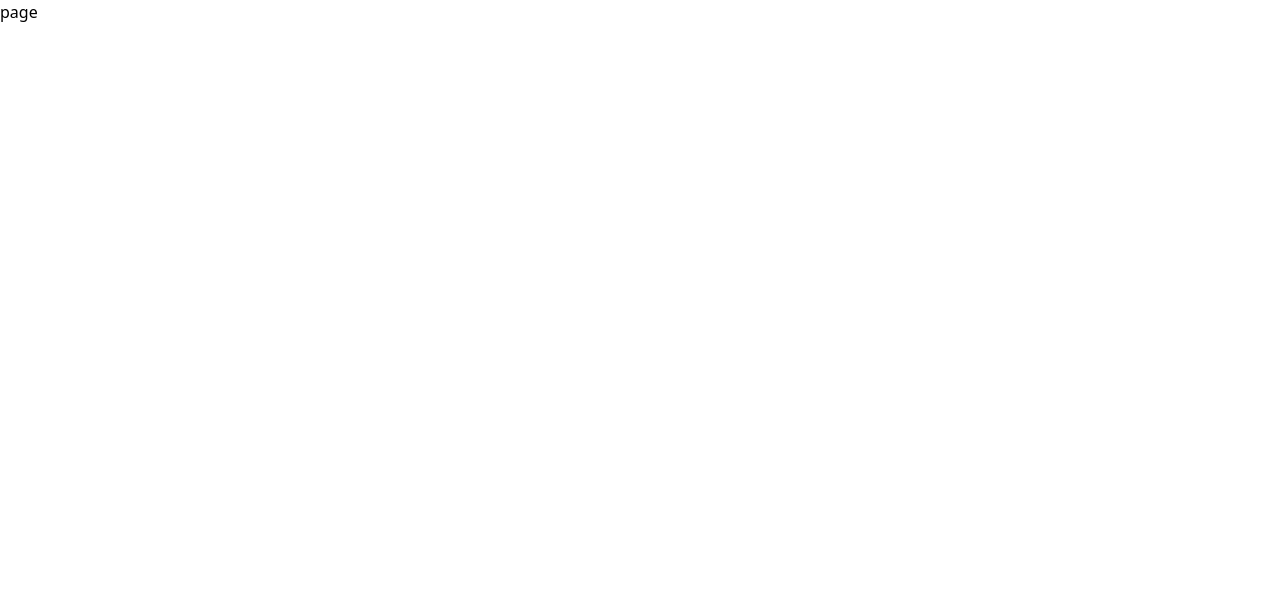
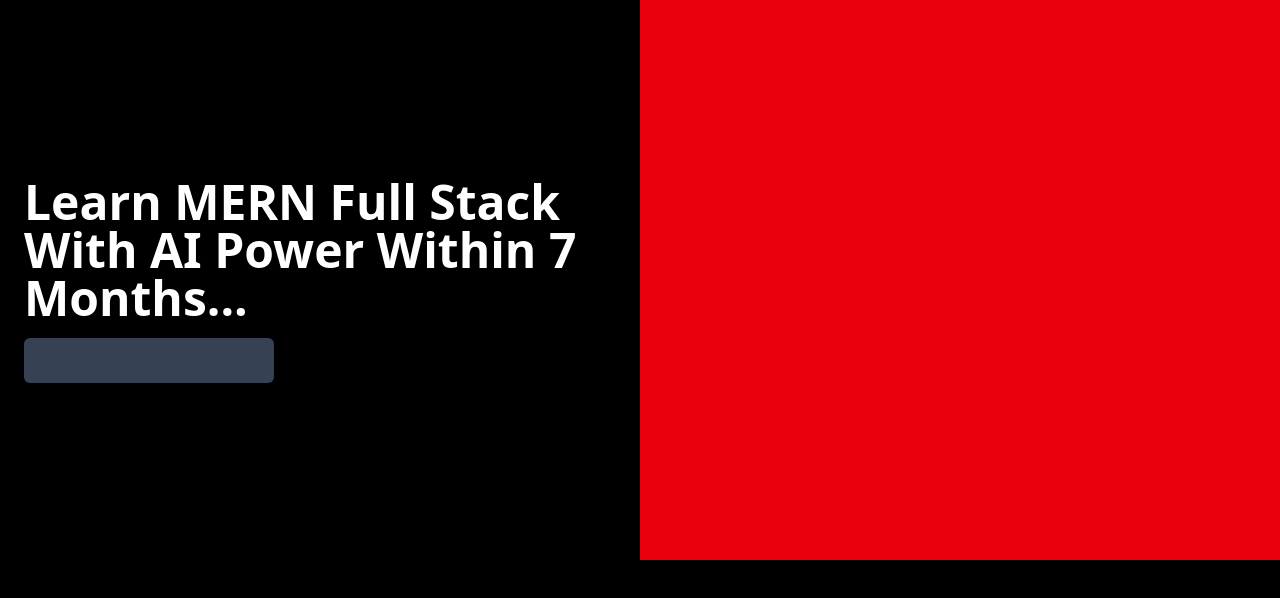
Before and after one commit to prathameshdeogirkar/easycode-new-launch, a Next.js app: page / in a window 1280 px wide. Shown: the top 598 px of the page. Built offline with nearby package versions, Linux system fonts and the light colour scheme.

Commit message:
add hero section

```diff
--- /dev/null
+++ b/app/components/HeroSection.jsx
@@ -0,0 +1,14 @@
+import React from 'react'
+
+const HeroSection = () => {
+  return (
+    <div className='w-screen min-h-[70vh] bg-red-600 flex justify-between flex-wrap'>
+        <div className='w-1/2 bg-black px-6 flex items-start justify-center flex-col gap-4'>
+             <h2 className='capitalize font-bold text-5xl text-start'>learn MERN full stack with AI power within 7 months...</h2>
+             <div className='min-w-[250px] h-[45px] bg-gray-700 rounded-md'></div>
+        </div>
+    </div>
+  )
+}
+
+export default HeroSection
--- a/app/globals.css
+++ b/app/globals.css
@@ -1 +1,6 @@
 @import "tailwindcss";
+
+body{
+    background-color: black;
+    color: white;
+}
--- a/app/page.js
+++ b/app/page.js
@@ -1,8 +1,11 @@
 import React from 'react'
+import HeroSection from './components/HeroSection'
 
 function page() {
   return (
-    <div>page</div>
+    <div>
+      <HeroSection/>
+    </div>
   )
 }
 
```
